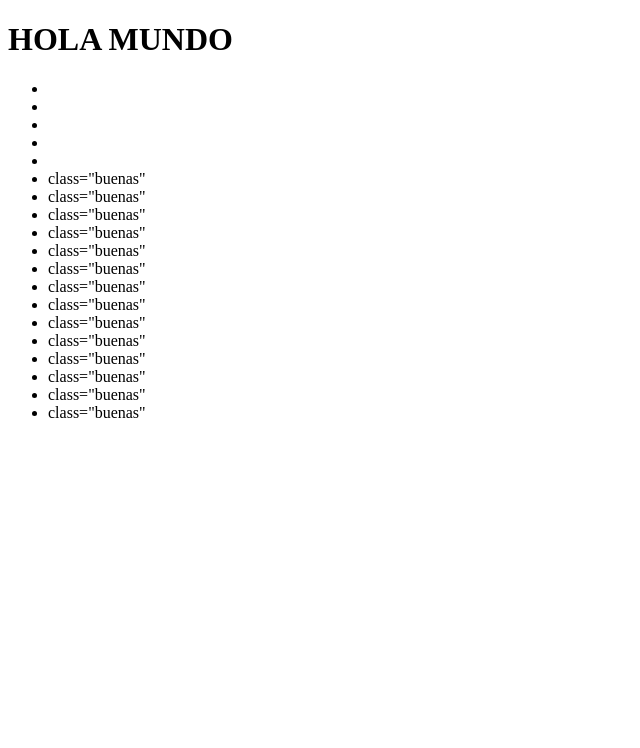
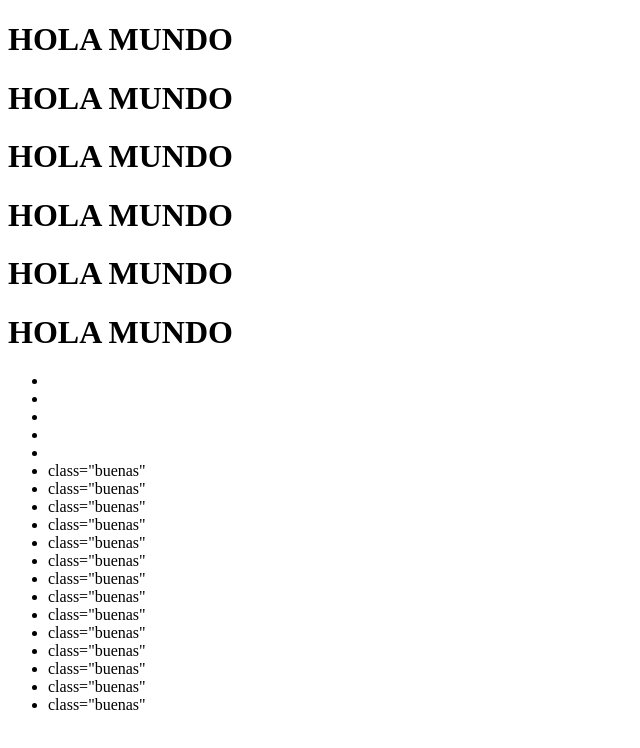
Before and after one commit to Willians02/SOCIAL, a plain HTML site: page index.html in a window 1280 px wide. Shown: the whole page, without its empty margins (0-640 px from the left). Drawn offline with Linux system fonts and the light colour scheme.

Commit message:
3er codigo

```diff
--- a/index.html
+++ b/index.html
@@ -8,6 +8,12 @@
 </head>
 <body>
     <h1> HOLA MUNDO</h1>
+    <h1> HOLA MUNDO</h1>
+    <h1> HOLA MUNDO</h1>
+    <h1> HOLA MUNDO</h1>
+    <h1> HOLA MUNDO</h1>
+    <h1> HOLA MUNDO</h1>
+
     <ul>
         <li class="hola"></li>
         <li class="hola"></li>
```
